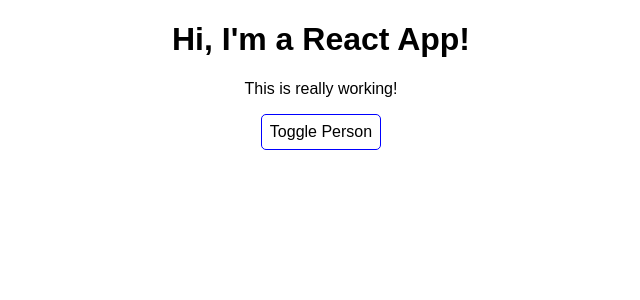
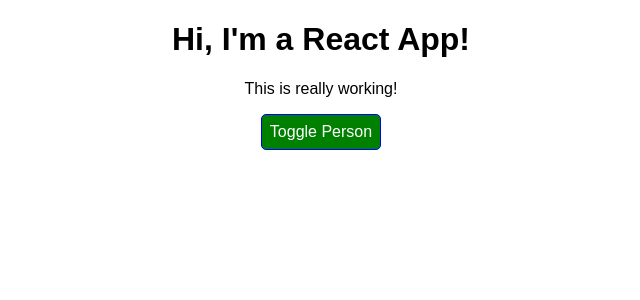
Before and after one commit to twood17/react-burger, a React (Create React App) app: page / in a window 1280 px wide. Shown: the top 300 px of the page, without its empty margins (319-959 px from the left). Built offline with nearby package versions, Linux system fonts and the light colour scheme.

Commit message:
css practice with react

```diff
--- a/src/App.css
+++ b/src/App.css
@@ -1,3 +1,11 @@
 .App {
   text-align: center;
 }
+
+.red {
+  color: red;
+}
+
+.bold {
+  font-weight: bold;
+}
--- a/src/App.js
+++ b/src/App.js
@@ -45,7 +45,8 @@
 
 	render() {
 		const style = {
-			backgroundColor: 'white',
+			backgroundColor: 'green',
+			color: 'white',
 			font: 'inherit',
 			border: '1px solid blue',
 			padding: '8px',
@@ -68,12 +69,21 @@
 						})}
 				</div>
 			);
+			style.backgroundColor = 'red';
+		}
+
+		let classes = []
+		if(this.state.persons.length <= 2) {
+			classes.push('red')
+		}
+		if(this.state.persons.length <= 1) {
+			classes.push('bold')
 		}
 
 		return (
 			<div className="App">
 				<h1>Hi, I'm a React App!</h1>
-				<p>This is really working!</p>
+				<p className={classes.join(' ')}>This is really working!</p>
 				<button
 					style={style}
 					onClick={this.togglePersonsHandler}>Toggle Person
```
